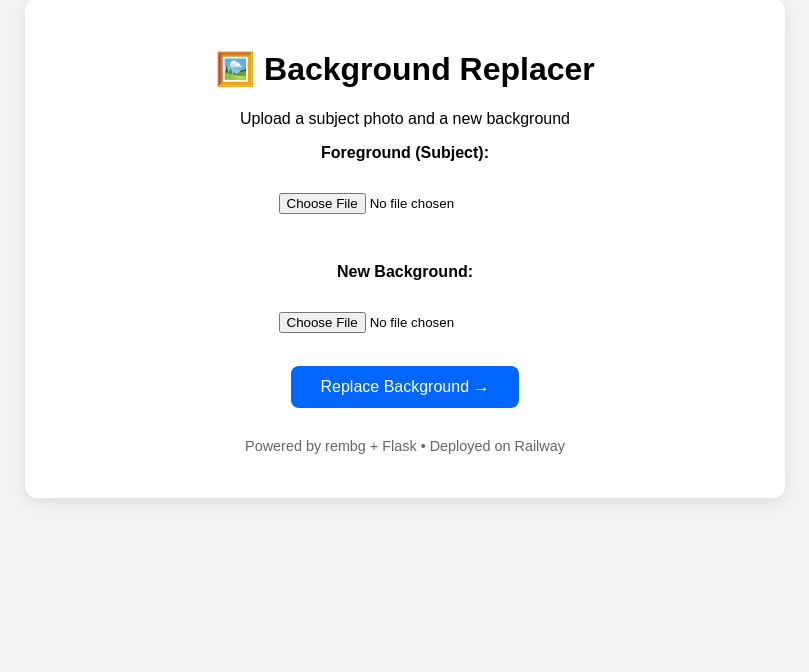
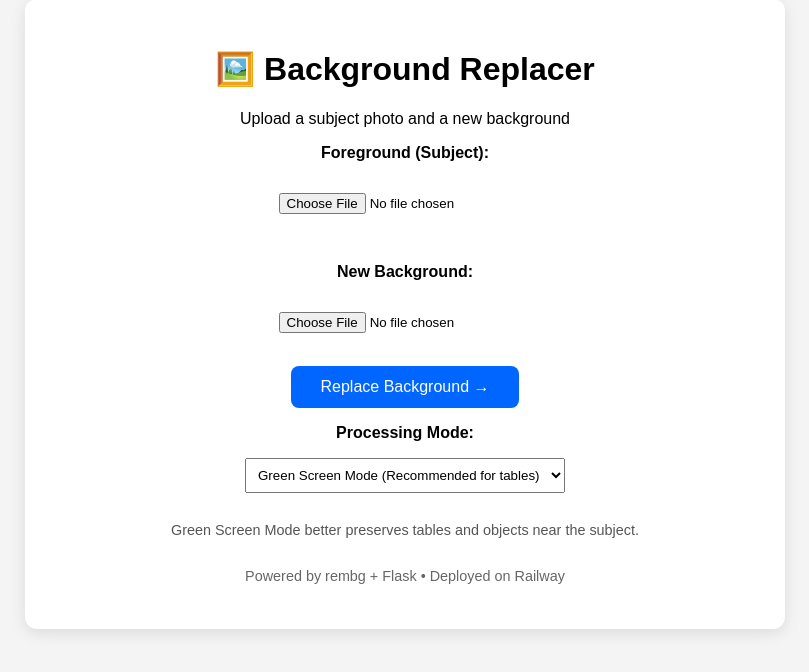
Before and after one commit to kpkraemer-code/MWDBgSwap, a Flask app: page / in a window 1280 px wide. Shown: the part 49-721 px from the top of the page, without its empty margins (235-1044 px from the left). Run offline with Flask 3, Linux system fonts and the light colour scheme.

Commit message:
Update index.html

```diff
--- a/templates/index.html
+++ b/templates/index.html
@@ -25,6 +25,16 @@
             <input type="file" name="background" accept="image/*" required><br><br>
 
             <button type="submit">Replace Background →</button>
+
+            <p><strong>Processing Mode:</strong></p>
+<select name="mode" style="padding:8px; margin-bottom:15px;">
+    <option value="greenscreen">Green Screen Mode (Recommended for tables)</option>
+    <option value="ai">AI Mode (rembg)</option>
+</select><br>
+
+<p style="font-size:0.9em; color:#555;">
+    Green Screen Mode better preserves tables and objects near the subject.
+</p>
         </form>
 
         <p style="margin-top: 30px; font-size: 0.9em; color: #666;">
```
